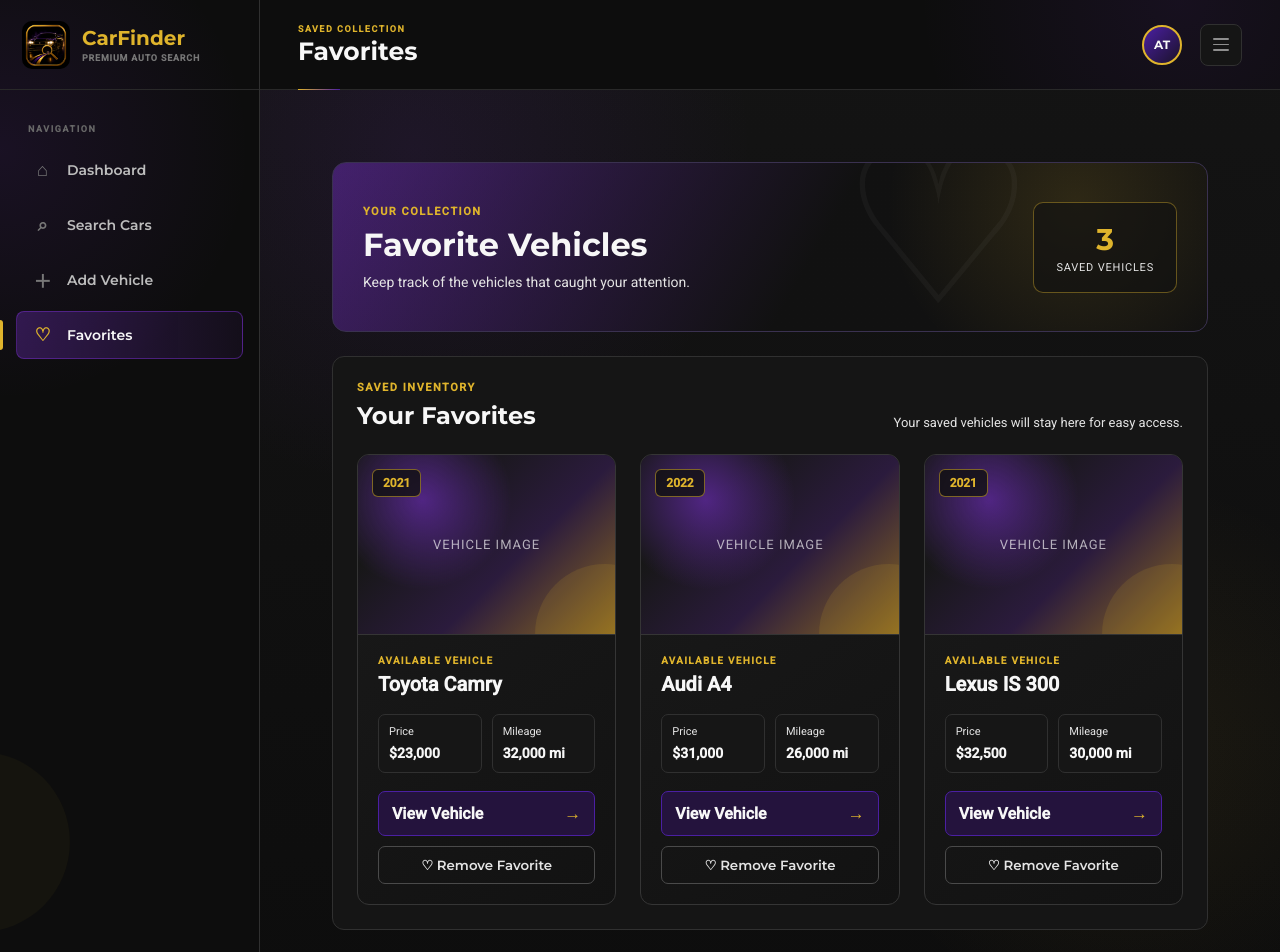
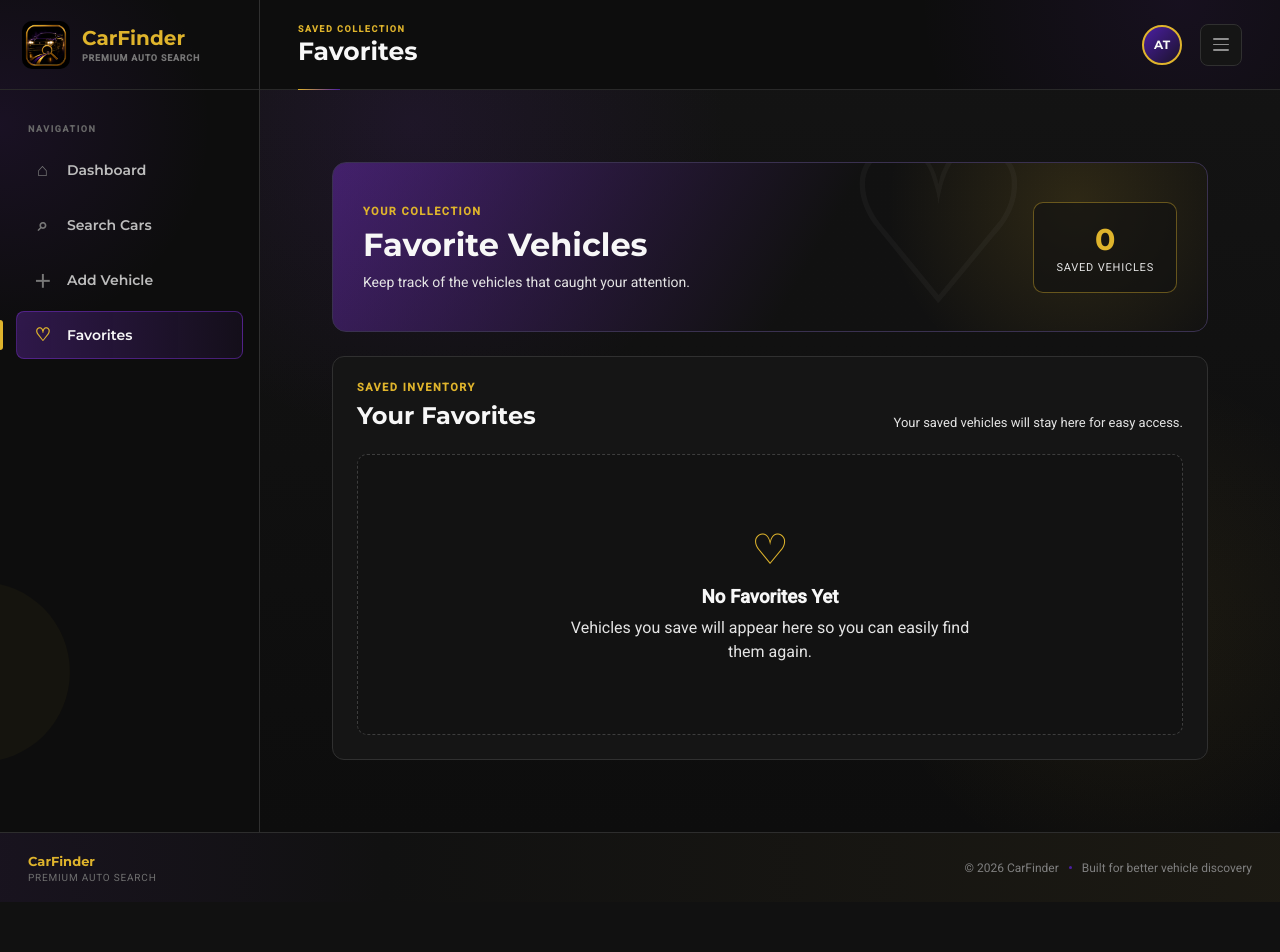
Before and after one commit to AmoyTurner-FS/202603-WDV349-TurnerAmoy, a React (Vite) app in the folder dev/portfolio/: page /favorites in a window 1280 px wide. Shown: the top 952 px of the page. After the commit the page ends 902 px from the top, so only its background shows below. Built offline with nearby package versions, Linux system fonts and the light colour scheme.

Commit message:
Completed the favorites functionality

```diff
--- a/dev/portfolio/src/components/CarCard.jsx
+++ b/dev/portfolio/src/components/CarCard.jsx
@@ -9,6 +9,7 @@
   price,
   mileage,
   showRemoveFavorite = false,
+  onRemoveFavorite,
   fromPage = "search",
   searchState = null,
 }) {
@@ -53,8 +54,12 @@
           </Link>
 
           {showRemoveFavorite && (
-            <button type="button" className="remove-favorite-button">
-              ♡ Remove Favorite
+            <button
+              type="button"
+              className="remove-favorite-button"
+              onClick={() => onRemoveFavorite(id)}
+            >
+              ♥ Remove Favorite
             </button>
           )}
         </div>
--- a/dev/portfolio/src/pages/Favorites.jsx
+++ b/dev/portfolio/src/pages/Favorites.jsx
@@ -1,33 +1,20 @@
+import { useState } from "react";
 import CarCard from "../components/CarCard";
+import { getAllVehicles } from "../utils/inventory";
+import { getFavoriteIds, removeFavorite } from "../utils/favorites";
 import "./Favorites.css";
 
 function Favorites() {
-  const favoriteVehicles = [
-    {
-      id: "2",
-      year: "2021",
-      make: "Toyota",
-      model: "Camry",
-      price: "23000",
-      mileage: "32000",
-    },
-    {
-      id: "5",
-      year: "2022",
-      make: "Audi",
-      model: "A4",
-      price: "31000",
-      mileage: "26000",
-    },
-    {
-      id: "6",
-      year: "2021",
-      make: "Lexus",
-      model: "IS 300",
-      price: "32500",
-      mileage: "30000",
-    },
-  ];
+  const [favoriteIds, setFavoriteIds] = useState(() => getFavoriteIds());
+
+  const favoriteVehicles = getAllVehicles().filter((vehicle) =>
+    favoriteIds.some((id) => String(id) === String(vehicle.id))
+  );
+
+  const handleRemoveFavorite = (vehicleId) => {
+    const updatedFavorites = removeFavorite(vehicleId);
+    setFavoriteIds(updatedFavorites);
+  };
 
   return (
     <section className="favorites-page">
@@ -72,6 +59,7 @@
                 price={vehicle.price}
                 mileage={vehicle.mileage}
                 showRemoveFavorite={true}
+                onRemoveFavorite={handleRemoveFavorite}
                 fromPage="favorites"
               />
             ))}
--- a/dev/portfolio/src/pages/VehicleDetails.jsx
+++ b/dev/portfolio/src/pages/VehicleDetails.jsx
@@ -1,11 +1,19 @@
+import { useState } from "react";
 import { useLocation, useNavigate, useParams } from "react-router-dom";
 import { getAllVehicles } from "../utils/inventory";
+import { isFavorite, toggleFavorite } from "../utils/favorites";
 import "./VehicleDetails.css";
 
 function VehicleDetails() {
   const location = useLocation();
   const navigate = useNavigate();
   const { id } = useParams();
+  const [favorite, setFavorite] = useState(() => isFavorite(id));
+
+  const handleFavorite = () => {
+    const newFavoriteState = toggleFavorite(id);
+    setFavorite(newFavoriteState);
+  };
 
   const fromPage = location.state?.from || "search";
   const searchState = location.state?.searchState;
@@ -55,7 +63,13 @@
         </div>
 
         {fromPage !== "favorites" && (
-          <button className="favorite-button">♡ Add to Favorites</button>
+          <button
+            type="button"
+            className="favorite-button"
+            onClick={handleFavorite}
+          >
+            {favorite ? "♥ Remove from Favorites" : "♡ Add to Favorites"}
+          </button>
         )}
       </div>
 
--- /dev/null
+++ b/dev/portfolio/src/utils/favorites.js
@@ -0,0 +1,49 @@
+const FAVORITES_KEY = "carfinder-favorites";
+
+export function getFavoriteIds() {
+  const savedFavorites = localStorage.getItem(FAVORITES_KEY);
+
+  return savedFavorites ? JSON.parse(savedFavorites) : [];
+}
+
+export function isFavorite(vehicleId) {
+  const favoriteIds = getFavoriteIds();
+
+  return favoriteIds.some((id) => String(id) === String(vehicleId));
+}
+
+export function addFavorite(vehicleId) {
+  const favoriteIds = getFavoriteIds();
+
+  if (isFavorite(vehicleId)) {
+    return favoriteIds;
+  }
+
+  const updatedFavorites = [...favoriteIds, vehicleId];
+
+  localStorage.setItem(FAVORITES_KEY, JSON.stringify(updatedFavorites));
+
+  return updatedFavorites;
+}
+
+export function removeFavorite(vehicleId) {
+  const favoriteIds = getFavoriteIds();
+
+  const updatedFavorites = favoriteIds.filter(
+    (id) => String(id) !== String(vehicleId)
+  );
+
+  localStorage.setItem(FAVORITES_KEY, JSON.stringify(updatedFavorites));
+
+  return updatedFavorites;
+}
+
+export function toggleFavorite(vehicleId) {
+  if (isFavorite(vehicleId)) {
+    removeFavorite(vehicleId);
+    return false;
+  }
+
+  addFavorite(vehicleId);
+  return true;
+}
```
